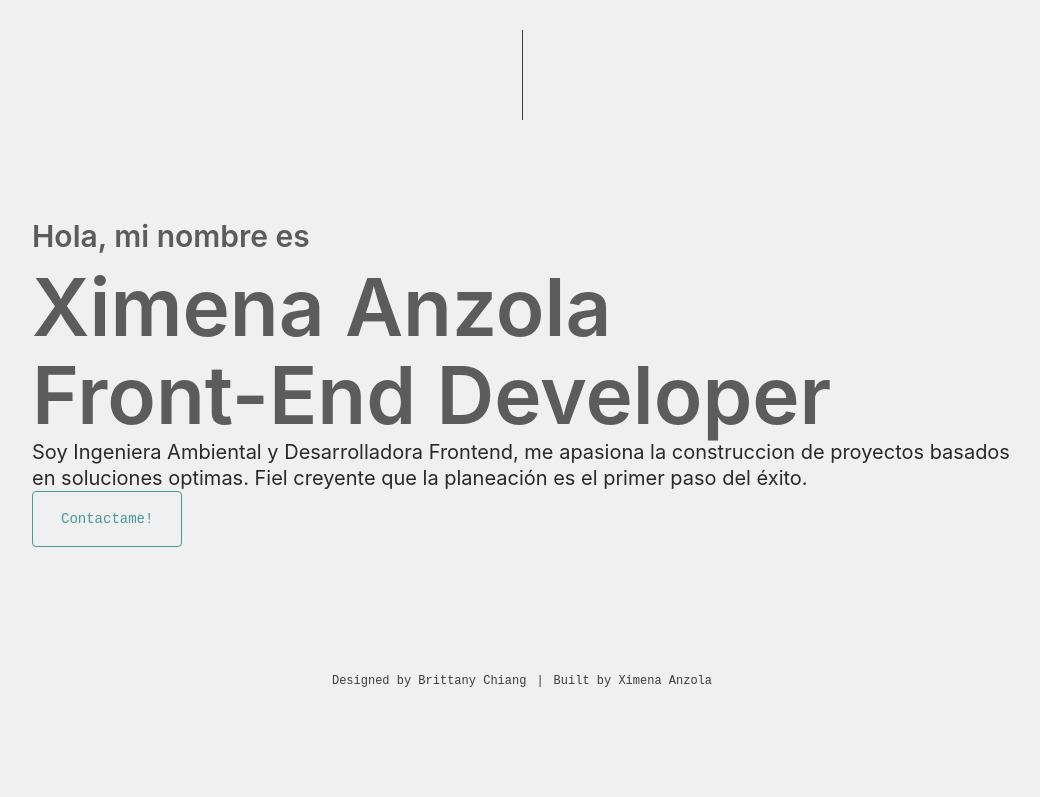
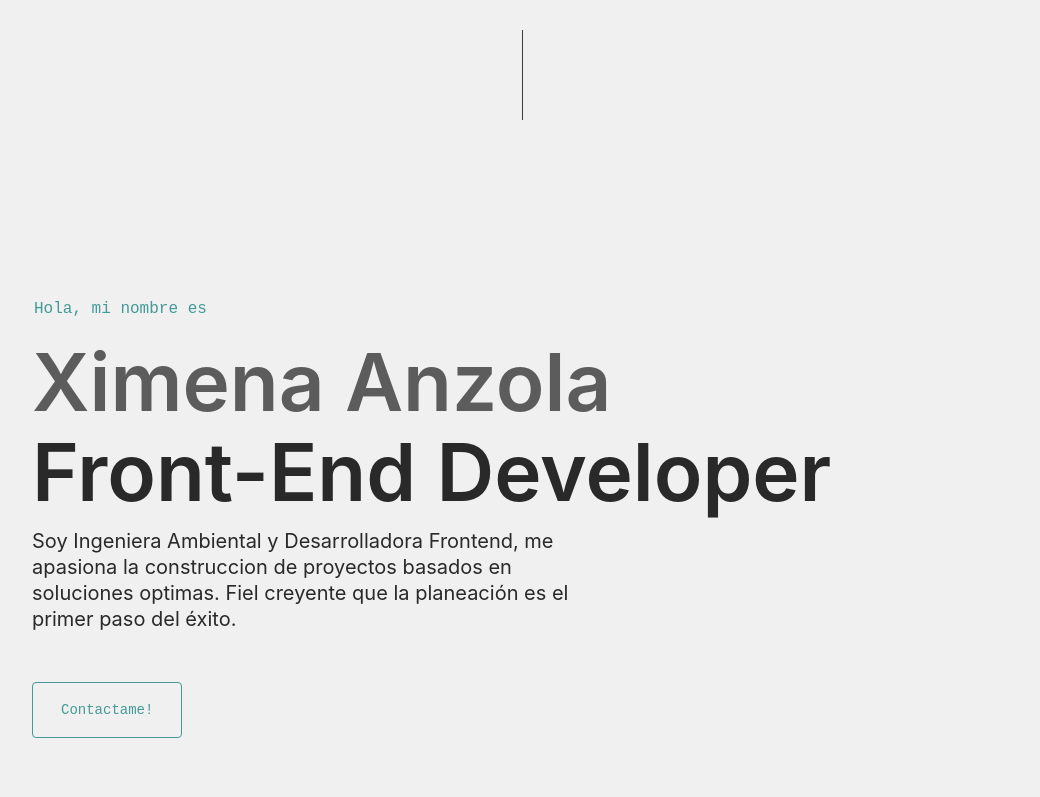
Before and after one commit to Ximena-21/Portafolio, a Next.js app: page / in a window 1280 px wide. Shown: the part 483-1280 px from the top of the page, without its empty margins (118-1158 px from the left). Built offline with nearby package versions, Linux system fonts and the light colour scheme.

Commit message:
added styles to hero section

```diff
--- a/components/sections/Hero.tsx
+++ b/components/sections/Hero.tsx
@@ -7,6 +7,7 @@ export default function Hero() {
       <h1>Hola, mi nombre es </h1>
       <h2 className="big-heading">Ximena Anzola</h2>
       <h3 className="big-heading">Front-End Developer</h3>
+
       <p>
         Soy Ingeniera Ambiental y Desarrolladora Frontend, me apasiona la construccion de proyectos basados en soluciones optimas. Fiel creyente que la planeación es el primer paso del éxito.
       </p>
--- a/styles/globals.scss
+++ b/styles/globals.scss
@@ -7,3 +7,4 @@
 @import "./social.scss";
 @import "./email.scss";
 @import "./footer.scss";
+@import "./sections/hero.scss";
--- /dev/null
+++ b/styles/sections/hero.scss
@@ -0,0 +1,43 @@
+@import "../vars.scss";
+@import "../mixins.scss";
+
+.heroSection {
+  @include flexCenter;
+  flex-direction: column;
+  align-items: flex-start;
+  min-height: 100vh;
+  padding: 0;
+
+  h1 {
+    margin: 0 0 20px 2px;
+    color: var(--color-second);
+    font-family: $font-mono;
+    font-size: clamp($fz-sm, 5vw, $fz-md);
+    font-weight: 400;
+
+    @media (max-width: 480px) {
+      margin: 0 0 20px 2px;
+    }
+  }
+
+  h3 {
+    margin-top: 10px;
+    color: var(--color-letter);
+    line-height: 0.9;
+  }
+
+  p {
+    margin: 20px 0 0;
+    max-width: 540px;
+  }
+
+  .button {
+    margin-top: 50px;
+  }
+}
+
+@media (max-width: 480px) and (min-height: 700px) {
+  .heroSection {
+    padding-bottom: 10vh;
+  }
+}
```
